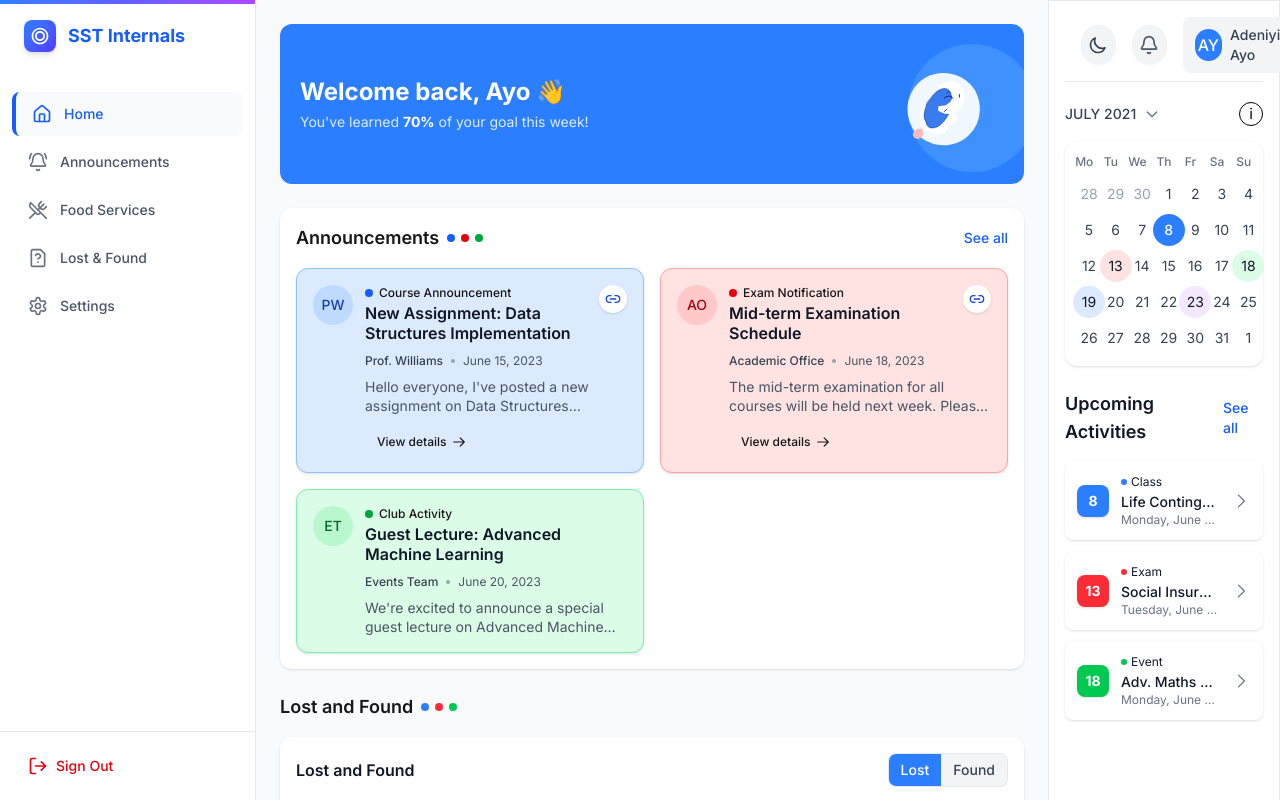
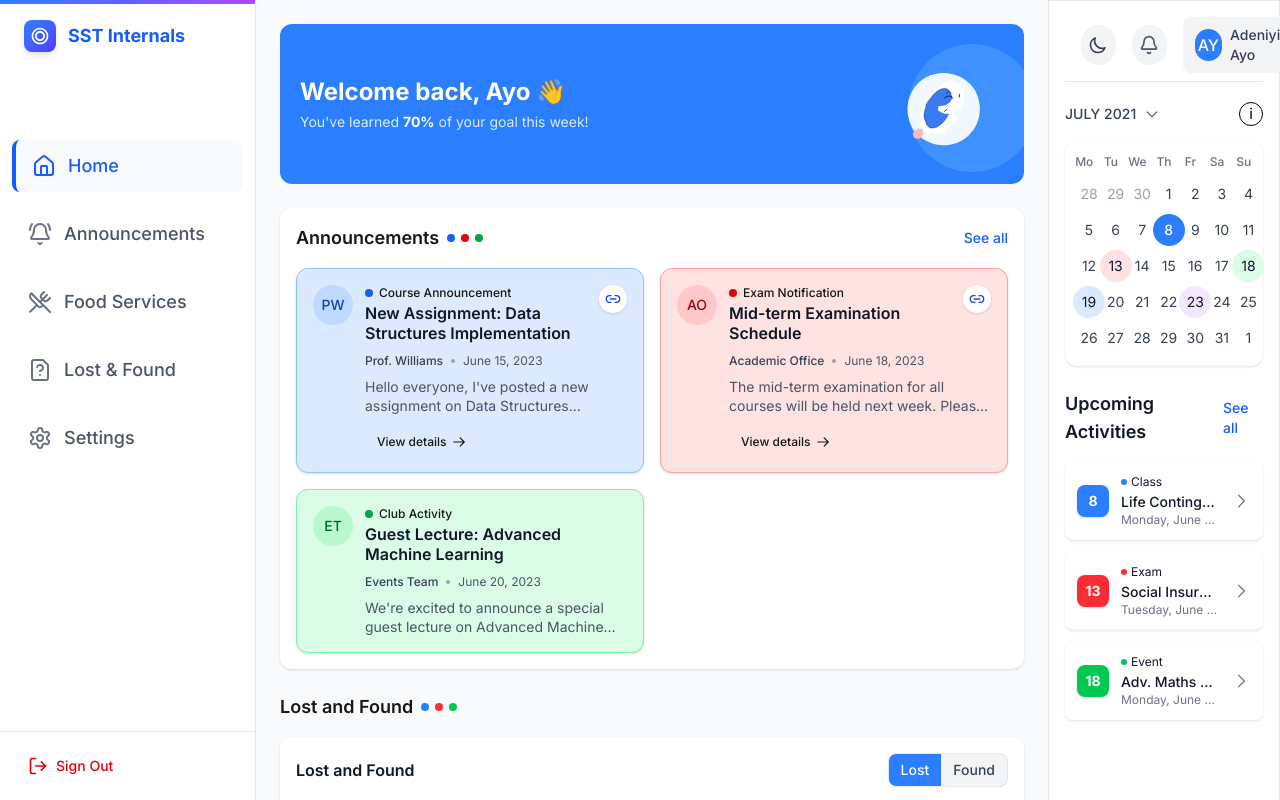
Before and after one commit to Scaler-Innovation-Labs/Scaler-Internal-Tools-Frontend, a Next.js app: page /dashboard in a window 1280 px wide. Built offline with nearby package versions, Linux system fonts and the light colour scheme.

Commit message:
commit2 -sidebarChanges

```diff
--- a/src/components/dashboard/Sidebar.tsx
+++ b/src/components/dashboard/Sidebar.tsx
@@ -58,8 +58,8 @@ export default function Sidebar() {
       </div>
 
       {/* Navigation section */}
-      <nav className="flex-1 overflow-y-auto py-6">
-        <ul className="space-y-1 px-3">
+      <nav className="flex-1 overflow-y-auto py-6 mt-12">
+        <ul className="space-y-4 px-3">
           {navigation.map((item) => {
             const isActive = pathname === item.href ||
                              (item.href !== '/dashboard' && pathname.startsWith(item.href));
@@ -67,22 +67,22 @@ export default function Sidebar() {
               <li key={item.name}>
                 <Link
                   href={item.href}
-                  className={`flex items-center gap-3 px-4 py-3 rounded-lg text-sm font-medium transition-all ${
+                  className={`flex items-center gap-3 px-4 py-3 rounded-lg text-lg font-medium transition-all ${
                     isActive
                       ? isDark
-                        ? 'bg-gray-700 text-blue-400 border-l-4 border-blue-500'
+                        ? 'bg-gray-700 text-white border-l-4 border-blue-500'
                         : 'bg-gray-50 text-blue-600 border-l-4 border-blue-600'
                       : isDark
-                        ? 'text-gray-400 hover:bg-gray-700 hover:text-gray-100'
+                        ? 'text-white hover:bg-gray-700 hover:text-white'
                         : 'text-gray-600 hover:bg-gray-100 hover:text-gray-900'
                   }`}
                 >
                   <span className={`flex items-center justify-center ${
                     isActive
-                      ? isDark ? 'text-blue' : 'text-blue-600'
-                      : isDark ? 'text-gray-400' : 'text-gray-500'
+                      ? isDark ? 'text-white' : 'text-blue-600'
+                      : isDark ? 'text-white' : 'text-gray-500'
                   }`}>
-                    <item.icon className="w-5 h-5" />
+                    <item.icon className="w-6 h-6" />
                   </span>
                   <span>{item.name}</span>
                 </Link>
```
